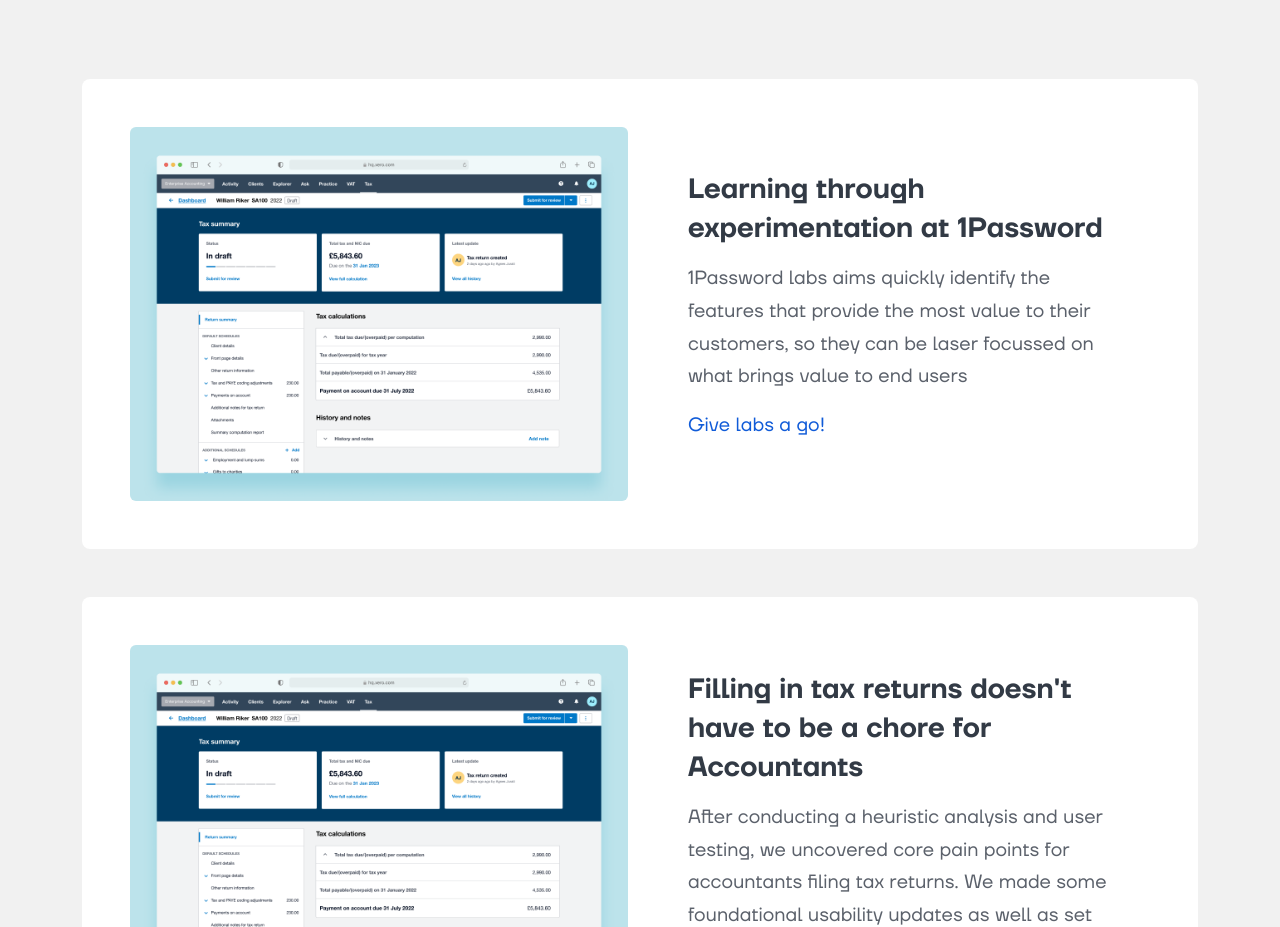
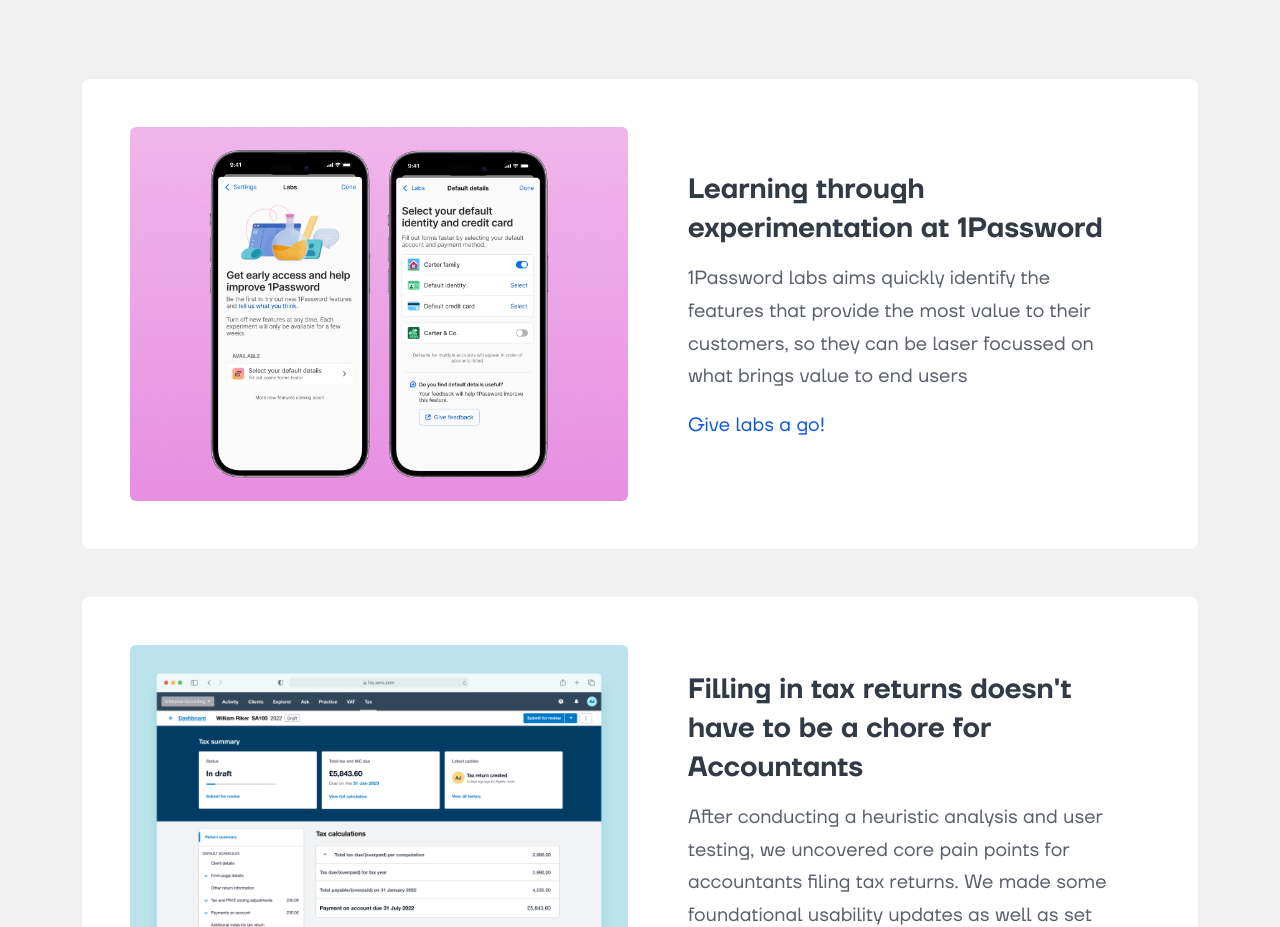
Before and after one commit to InteractionJackson/interactionjackson.github.io, a plain HTML site: page index.html in a window 1280 px wide. Shown: the part 1600-2527 px from the top of the page. Drawn offline with nearby package versions, Linux system fonts and the light colour scheme; a small style sheet from the web is missing; files whose address does not match are found by name.

Commit message:
Update index.html

```diff
--- a/index.html
+++ b/index.html
@@ -90,7 +90,7 @@
 <div class="bg-white p-5 rounded-3 mb-5">
       <div class="row">
         <div class="col-md-6">
-          <img class="featurette-image img-fluid mx-auto rounded-2" height="300px" width="auto" src="imgs/casestudy-xero.png">
+          <img class="featurette-image img-fluid mx-auto rounded-2" height="300px" width="auto" src="imgs/casestudy-labs.png">
         </div>
         <div class="col-md-6 px-5 py-4 work-desc">
           <h3 class="pb-2">Learning through  experimentation at 1Password</h3>
```
